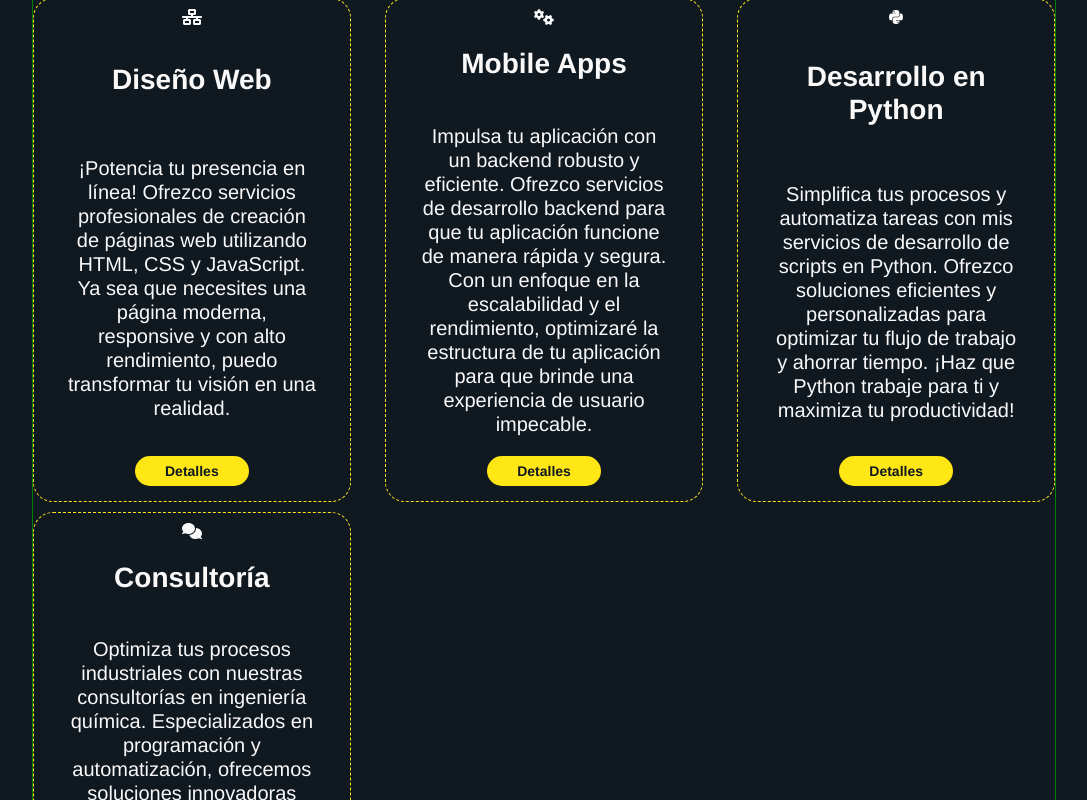
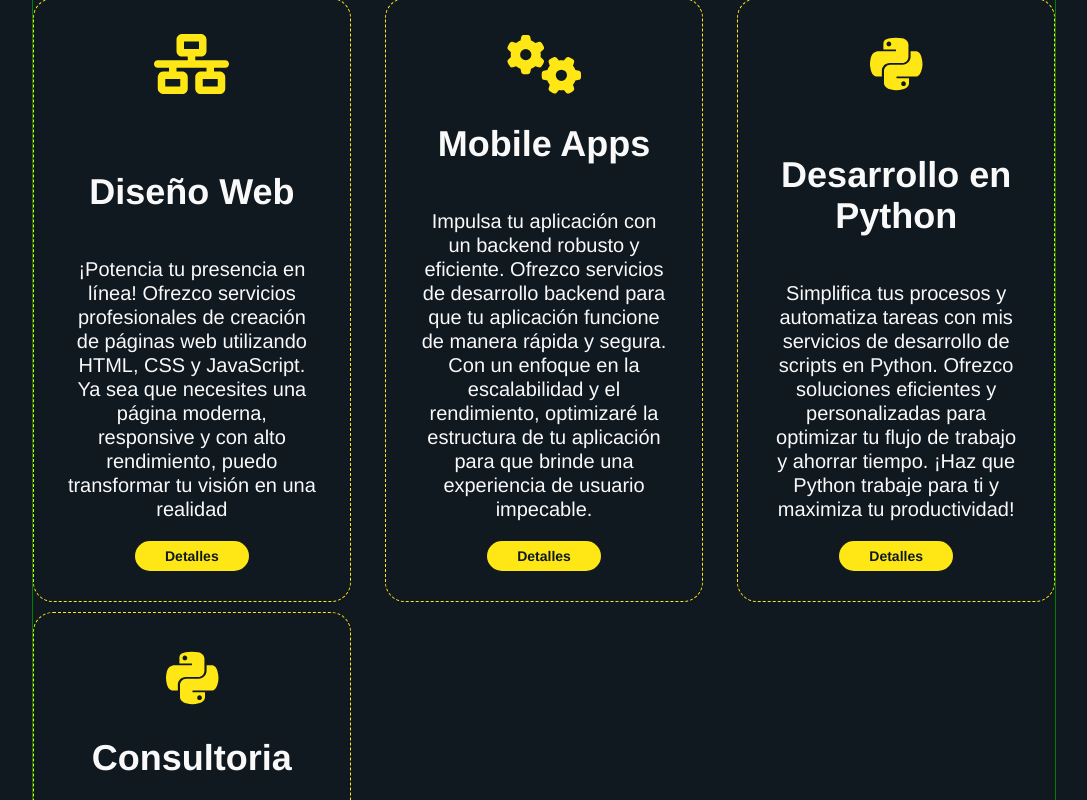
Before and after one commit to AdrianParodi/html-portfolio-react, a React (Vite) app: page / in a window 1280 px wide. Shown: the part 2800-3600 px from the top of the page, without its empty margins (96-1183 px from the left). Built offline with nearby package versions, Linux system fonts and the light colour scheme.

Commit message:
Se crearon componentes 'Servicios' y 'CardServicio' con sus respectivos css. Se agregó toda la funcionalidad en React de padre-->hijo

```diff
--- a/src/App.css
+++ b/src/App.css
@@ -4,7 +4,7 @@
 
 /* variables para todo el documento */
 :root{
-    --transition-buttons: 1.5s;
+    --transition-buttons: 0.8s;
     --general-lateral-margin: 10%;
     --general-margin:0% 10%;
     --width-div-testimonios:18%;
--- a/src/App.jsx
+++ b/src/App.jsx
@@ -27,9 +27,6 @@ function App() {
 
   return (
     <>
-
-
-
       {/* <!-- Seccion de testimonios --> */}
       <section id="testimonios">
         <h1>
--- /dev/null
+++ b/src/Component/CardServicio/CardServicio.css
@@ -0,0 +1,52 @@
+.tarjeta-servicios{
+    display: flex;
+    flex-direction: column;
+    align-items: center;
+    justify-content: space-between;
+    text-align: center;
+    border: 1px dashed var(--color2);
+    border-radius: 20px;
+    padding: 25px 25px 25px 25px;
+    align-self: stretch;
+    width: 26%;
+}
+
+.tarjeta-servicios .textoMasBoton{
+    display: flex;
+    flex-direction: column;
+    align-items: center;
+}
+
+
+.tarjeta-servicios h2{
+    font-weight: 600;
+}
+
+.tarjeta-servicios p{
+    color: var(--color1);
+    font-weight: 400;
+    width:250px;
+}
+
+.icono-servicio{
+    color: var(--color2);
+    font-size: 60px;
+    margin-top: 10px;
+
+}
+
+.textoMasBoton button{
+    color: var(--background-color);
+    background-color: var(--color2);
+    font-size: 14px;
+    font-weight: 700;
+    border: none;
+    border-radius: 30px;
+    padding: 7px 30px;
+}
+
+.textoMasBoton button:hover{
+    color:var(--color1);
+    background-color:  rgb(73, 74, 73);
+    transition: var(--transition-buttons);
+}
--- /dev/null
+++ b/src/Component/CardServicio/CardServicio.jsx
@@ -0,0 +1,21 @@
+import { FontAwesomeIcon } from '@fortawesome/react-fontawesome'
+import './CardServicio.css'
+
+
+const CardServicio=({titulo, icono, descripcion})=>{
+    console.log(titulo)
+
+    return(
+        <div className='tarjeta-servicios'>
+            <FontAwesomeIcon className='icono-servicio'  icon={icono}/>
+            <div className="textoMasBoton">
+                <h1>{titulo}</h1>
+                <p>{descripcion}</p>
+                <button>Detalles</button>
+            </div>
+        </div>
+
+    )
+}
+
+export default CardServicio
--- a/src/Component/Servicios/Servicios.css
+++ b/src/Component/Servicios/Servicios.css
@@ -1,5 +1,4 @@
-/* Sección Servicios */
-.servicios{
+.contenedor-servicios{
     display: flex;
     flex-direction: row;
     justify-content: space-between;
@@ -9,46 +8,3 @@
     border: none;
     padding-top: 20px;
 }
-
-.servicios div{
-    display: flex;
-    flex-direction: column;
-    align-items: center;
-    justify-content: space-between;
-    text-align: center;
-    border: 1px dashed var(--color2);
-    border-radius: 20px;
-    padding: 10px 25px 15px 25px;
-    align-self: stretch;
-    width: 26%;
-}
-
-.servicios h2{
-    font-weight: 600;
-}
-
-.servicios p{
-    color: var(--color1);
-    font-weight: 400;
-    width:250px;
-}
-
-.servicios i{
-    color: var(--color2);
-    font-size: 60px;
-    margin: 10px 0px;
-}
-
-.servicios button{
-    color: var(--background-color);
-    background-color: var(--color2);
-    font-size: 14px;
-    font-weight: 700;
-    border: none;
-    border-radius: 30px;
-    padding: 7px 30px;
-}
-
-button:hover{
-    cursor:pointer;
-}
--- a/src/Component/Servicios/Servicios.jsx
+++ b/src/Component/Servicios/Servicios.jsx
@@ -1,17 +1,44 @@
 import './Servicios.css'
+import CardServicio from '../CardServicio/CardServicio.jsx'
 import {FontAwesomeIcon} from '@fortawesome/react-fontawesome';
 
 // Iconos seccion Servicios
 import { faGears, faNetworkWired, faComments } from '@fortawesome/free-solid-svg-icons';
 import {faPython} from '@fortawesome/free-brands-svg-icons';
 
+
 const Servicios=()=>{
+    const tarjetasServicios=[
+        {icono:faNetworkWired,
+            titulo:"Diseño Web", descripcion:"¡Potencia tu presencia en línea! Ofrezco servicios profesionales de creación de páginas web utilizando HTML, CSS y JavaScript. Ya sea que necesites una página moderna, responsive y con alto rendimiento, puedo transformar tu visión en una realidad"
+        },
+        {icono:faGears,
+            titulo:"Mobile Apps", descripcion:"Impulsa tu aplicación con un backend robusto y eficiente. Ofrezco servicios de desarrollo backend para que tu aplicación funcione de manera rápida y segura. Con un enfoque en la escalabilidad y el rendimiento, optimizaré la estructura de tu aplicación para que brinde una experiencia de usuario impecable."
+        },
+        {icono:faPython,
+            titulo:"Desarrollo en Python", descripcion:"Simplifica tus procesos y automatiza tareas con mis servicios de desarrollo de scripts en Python. Ofrezco soluciones eficientes y personalizadas para optimizar tu flujo de trabajo y ahorrar tiempo. ¡Haz que Python trabaje para ti y maximiza tu productividad!"
+        },
+        {icono:faPython,
+            titulo:"Consultoria", descripcion:"Optimiza tus procesos industriales con nuestras consultorías en ingeniería química. Especializados en programación y automatización, ofrecemos soluciones innovadoras para mejorar la eficiencia y reducir costos."
+        }
+    ]
+
     return(
-      <section id="servicios">
+
+      <section>
       <h1>Servicios</h1>
 
       {/* <!-- Subseccion con las divisiones para cada recuadro --> */}
-      <section className="servicios" >
+
+    <div className='contenedor-servicios'>
+        {tarjetasServicios.map(
+            tarjetaServicio=><CardServicio titulo={tarjetaServicio.titulo} icono={tarjetaServicio.icono}  descripcion={tarjetaServicio.descripcion}/>
+        )
+    }
+    </div>
+
+
+      {/* <section className="servicios" >
           <div>
             <FontAwesomeIcon icon={faNetworkWired}/>
             <h2>Diseño Web</h2>
@@ -40,7 +67,7 @@ const Servicios=()=>{
             <button>Detalles</button>
           </div>
 
-      </section>
+      </section> */}
     </section>
     )
 }
```
Also changed, not shown: src/Component/CardHabilidad/CardHabilidad.css (added), src/Component/CardHabilidad/CardHabilidad.jsx (renamed from src/Component/Card-Habilidad/Card-Habilidad.jsx), src/assets/dashed-border.svg (added).
